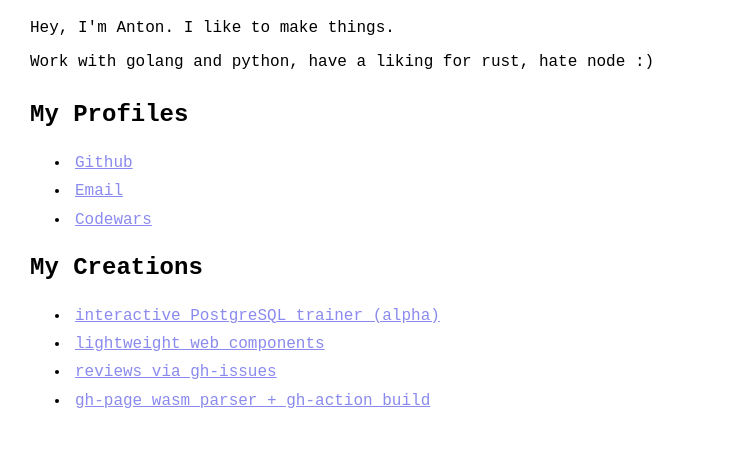
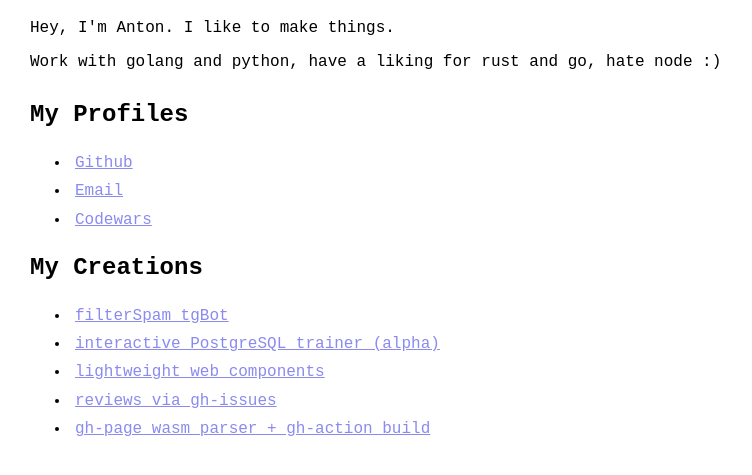
Before and after one commit to smir-ant/smir-ant.github.io, a plain HTML site: page index.html in a window 1280 px wide. Shown: the part 61-536 px from the top of the page, without its empty margins (0-752 px from the left). Drawn offline with Linux system fonts and the light colour scheme.

Commit message:
+filterSpam

```diff
--- a/index.html
+++ b/index.html
@@ -58,7 +58,7 @@
 <body>
     <h1>smir-ant</h1>
     <p>Hey, I'm Anton. I like to make things.</p>
-    <p>Work with golang and python, have a liking for rust, hate node :)</p>
+    <p>Work with golang and python, have a liking for rust and go, hate node :)</p>
 
     <h2>My Profiles</h2>
     <ul>
@@ -69,6 +69,7 @@
 
     <h2>My Creations</h2>
     <ul>
+        <li><a href="https://github.com/smir-ant/spamFilter">filterSpam tgBot</a></li>
         <li><a href="https://smir-ant.github.io/PgEx/index.html">interactive PostgreSQL trainer (alpha)</a></li>
         <li><a href="https://github.com/stars/smir-ant/lists/%F0%9D%95%8E%F0%9D%95%96%F0%9D%95%93-%E2%84%82%F0%9D%95%A0%F0%9D%95%9E%F0%9D%95%A1%F0%9D%95%A0%F0%9D%95%9F%F0%9D%95%96%F0%9D%95%9F%F0%9D%95%A5%F0%9D%95%A4">lightweight web components</a></li>
         <li><a href="https://github.com/smir-ant/reviews/issues">reviews via gh-issues</a></li>
```
